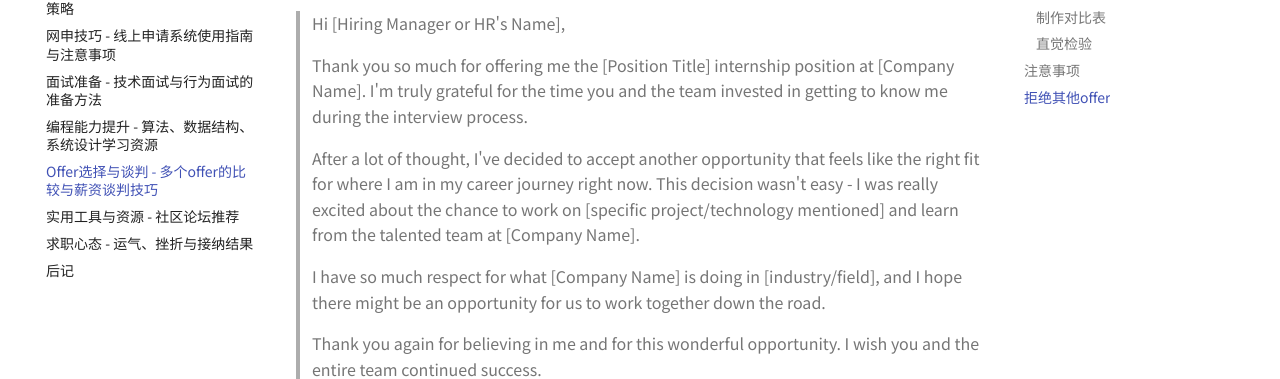
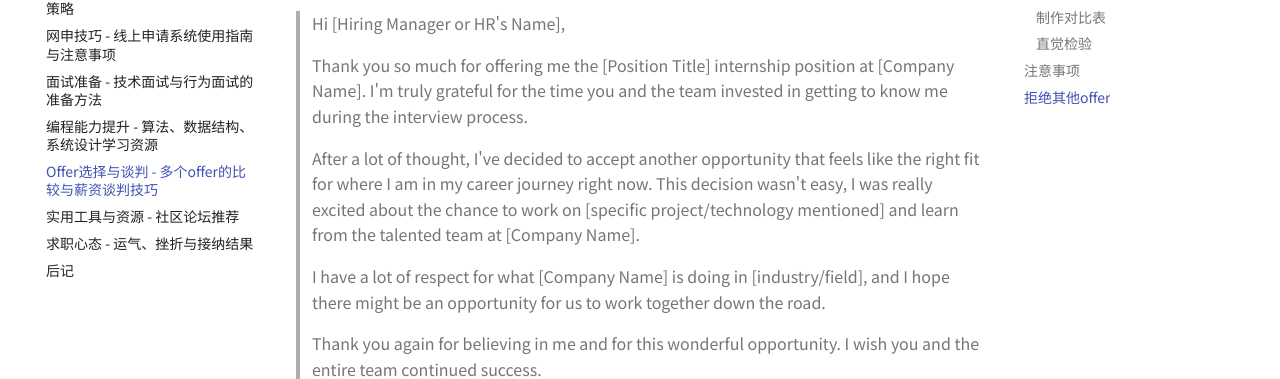
Before and after one commit to SamZhang02/internship-hunt-guide-cn, an MkDocs documentation site: the page built from docs/offers.md, in a window 1280 px wide and 900 px high, scrolled down 2524 px. Shown: the part 280-659 px from the top of the window. Built offline with MkDocs 1.6.1 and Material for MkDocs 9.7.7, drawn with Linux system fonts in a browser that asks for light colours.

```diff
--- a/docs/offers.md
+++ b/docs/offers.md
@@ -97,9 +97,9 @@
 >
 > Thank you so much for offering me the [Position Title] internship position at [Company Name]. I'm truly grateful for the time you and the team invested in getting to know me during the interview process.
 >
-> After a lot of thought, I've decided to accept another opportunity that feels like the right fit for where I am in my career journey right now. This decision wasn't easy - I was really excited about the chance to work on [specific project/technology mentioned] and learn from the talented team at [Company Name].
+> After a lot of thought, I've decided to accept another opportunity that feels like the right fit for where I am in my career journey right now. This decision wasn't easy, I was really excited about the chance to work on [specific project/technology mentioned] and learn from the talented team at [Company Name].
 >
-> I have so much respect for what [Company Name] is doing in [industry/field], and I hope there might be an opportunity for us to work together down the road.
+> I have a lot of respect for what [Company Name] is doing in [industry/field], and I hope there might be an opportunity for us to work together down the road.
 >
 > Thank you again for believing in me and for this wonderful opportunity. I wish you and the entire team continued success.
 >
```
Also changed, not shown: docs/tools.md (+7 -1 lines), 1 other file.
